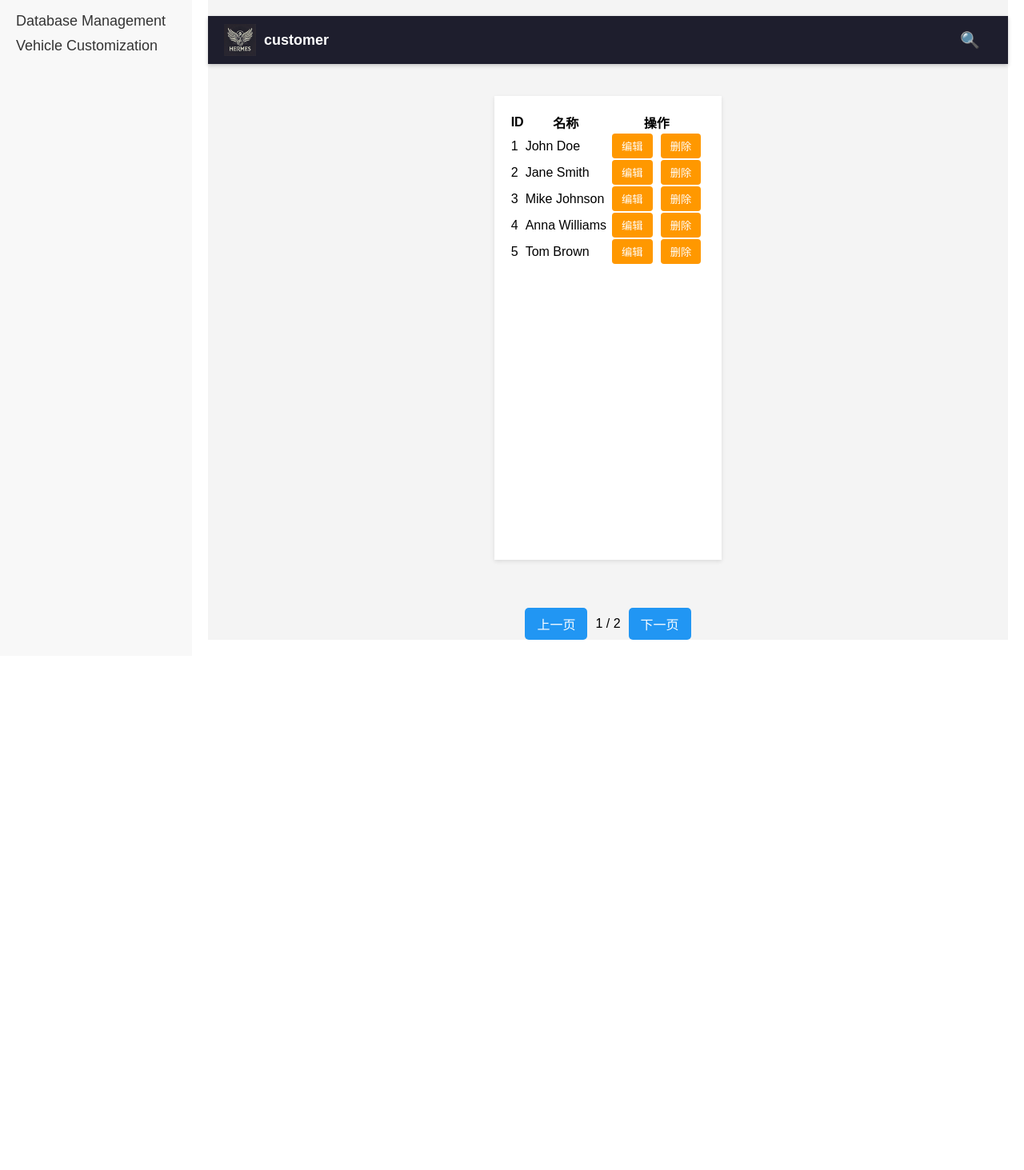
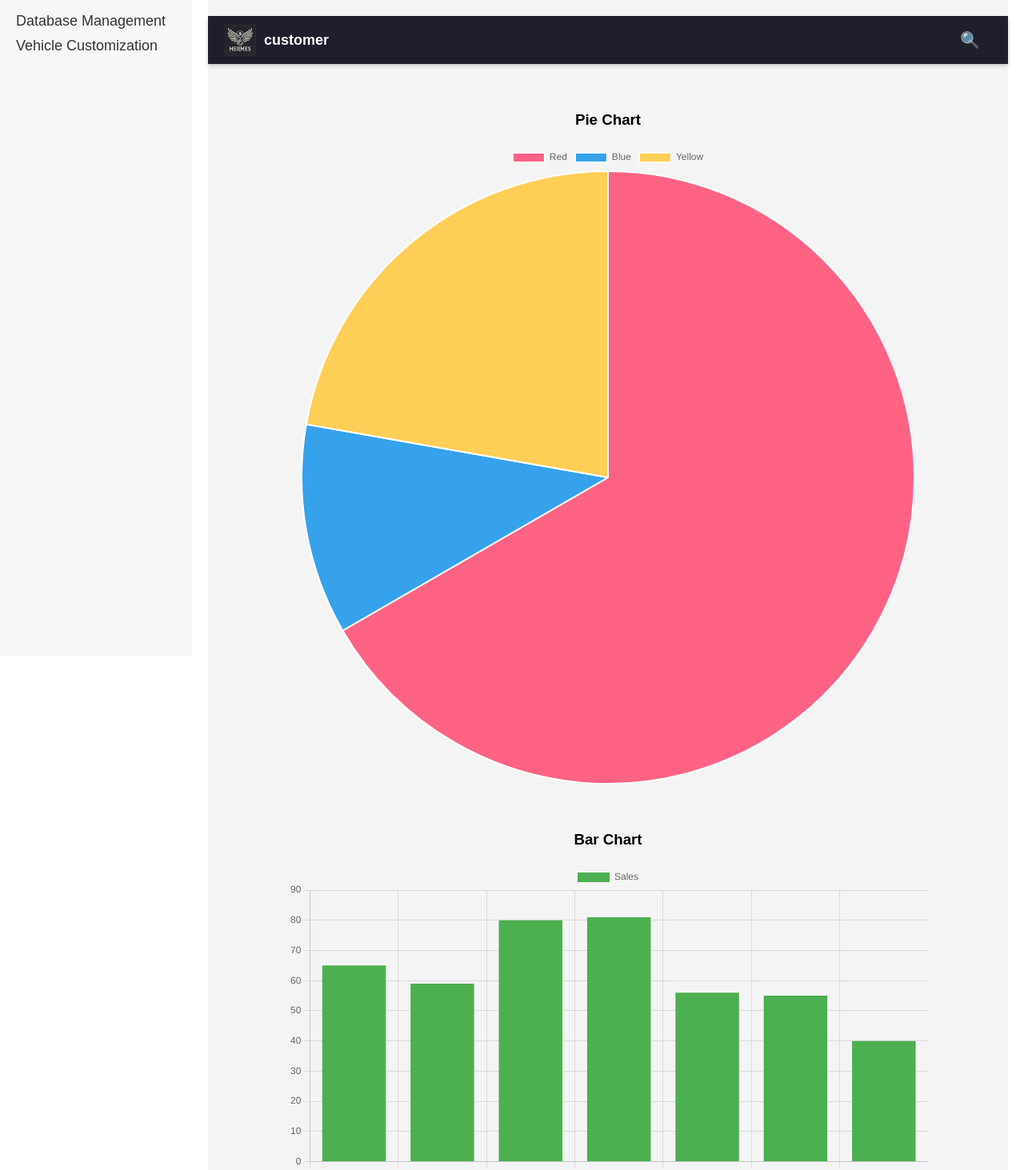
Before and after one commit to SGYSY/hermes-ev-manufacturing-system, a React (Create React App) app: page / in a window 1280 px wide. Shown: the part 20-1483 px from the top of the page at 80% size. Before the commit the page ends 840 px from the top, so only its background shows below. Built offline with nearby package versions, Linux system fonts and the light colour scheme.

Commit message:
add charts in database page

```diff
--- a/package.json
+++ b/package.json
@@ -6,7 +6,9 @@
     "@testing-library/jest-dom": "^5.17.0",
     "@testing-library/react": "^13.4.0",
     "@testing-library/user-event": "^13.5.0",
+    "chart.js": "^4.4.7",
     "react": "^18.3.1",
+    "react-chartjs-2": "^5.2.0",
     "react-dom": "^18.3.1",
     "react-router-dom": "^7.0.2",
     "react-scripts": "5.0.1",
--- /dev/null
+++ b/src/components/Charts.js
@@ -0,0 +1,68 @@
+import React, { useEffect } from 'react';
+import { Pie, Bar, Line } from 'react-chartjs-2';
+import { Chart as ChartJS, CategoryScale, LinearScale, BarElement, Title, Tooltip, Legend, ArcElement, PointElement, LineElement } from 'chart.js';
+
+// 注册所需的图表元素
+ChartJS.register(CategoryScale, LinearScale, BarElement, Title, Tooltip, Legend, ArcElement, PointElement, LineElement);
+
+const Charts = () => {
+  // 饼状图数据
+  const pieData = {
+    labels: ['Red', 'Blue', 'Yellow'],
+    datasets: [{
+      data: [300, 50, 100],
+      backgroundColor: ['#FF6384', '#36A2EB', '#FFCE56'],
+      hoverBackgroundColor: ['#FF6384', '#36A2EB', '#FFCE56'],
+    }],
+  };
+
+  // 柱形图数据
+  const barData = {
+    labels: ['January', 'February', 'March', 'April', 'May', 'June', 'July'],
+    datasets: [{
+      label: 'Sales',
+      data: [65, 59, 80, 81, 56, 55, 40],
+      backgroundColor: '#4CAF50',
+    }],
+  };
+
+  // 折线图数据
+  const lineData = {
+    labels: ['January', 'February', 'March', 'April', 'May'],
+    datasets: [{
+      label: 'Expenses',
+      data: [300, 200, 400, 500, 600],
+      fill: false,
+      borderColor: '#FF5733',
+      tension: 0.1,
+    }],
+  };
+
+  // 销毁图表实例
+  useEffect(() => {
+    return () => {
+      // 销毁之前的图表实例，防止重用canvas
+      const charts = ChartJS.getChart('chart1');
+      if (charts) charts.destroy();
+    };
+  }, []);
+
+  return (
+    <div className="charts-container">
+      <div className="chart">
+        <h3>Pie Chart</h3>
+        <Pie data={pieData} />
+      </div>
+      <div className="chart">
+        <h3>Bar Chart</h3>
+        <Bar data={barData} />
+      </div>
+      <div className="chart">
+        <h3>Line Chart</h3>
+        <Line data={lineData} />
+      </div>
+    </div>
+  );
+};
+
+export default Charts;
--- a/src/pages/DatabasePage.css
+++ b/src/pages/DatabasePage.css
@@ -111,3 +111,21 @@ button:hover {
   background-color: #007bff;
   color: white;
 }
+
+.charts-container {
+  display: flex;
+  flex-direction: column;
+  align-items: center;
+  margin: 20px 0;
+}
+
+.chart {
+  width: 80%;
+  max-width: 800px;
+  margin-bottom: 40px;
+}
+
+.chart h3 {
+  text-align: center;
+  margin-bottom: 20px;
+}
--- a/src/pages/DatabasePage.js
+++ b/src/pages/DatabasePage.js
@@ -3,6 +3,7 @@ import Header from '../components/Header';
 import DatabaseTable from '../components/DatabaseTable';
 import Pagination from '../components/Pagination';
 import Modal from '../components/Modal';
+import Charts from '../components/Charts'; // 引入图表组件
 import './DatabasePage.css';
 
 function DatabasePage() {
@@ -64,6 +65,9 @@ function DatabasePage() {
     <div className="database-page">
       <Header openAddModal={() => { setCurrentRecord(null); setIsModalOpen(true); }} />
 
+      {/* 显示图表部分 */}
+      <Charts />
+
       <div className="table-container">
         <DatabaseTable
           records={getCurrentPageRecords()}
--- a/src/pages/VehiclePage.js
+++ b/src/pages/VehiclePage.js
@@ -9,7 +9,6 @@ import vehicleImage from '../picture/vehicle.png';
 import colorImage from '../picture/color.png';
 import trimImage from '../picture/trim.png';
 import wheelImage from '../picture/wheel.png';
-import logoImage from '../picture/logo.png';
 
 function VehiclePage() {
   const [vehicle, setVehicle] = useState({
```
Also changed, not shown: 2 other files (tests, documents, lock files or other folders).
